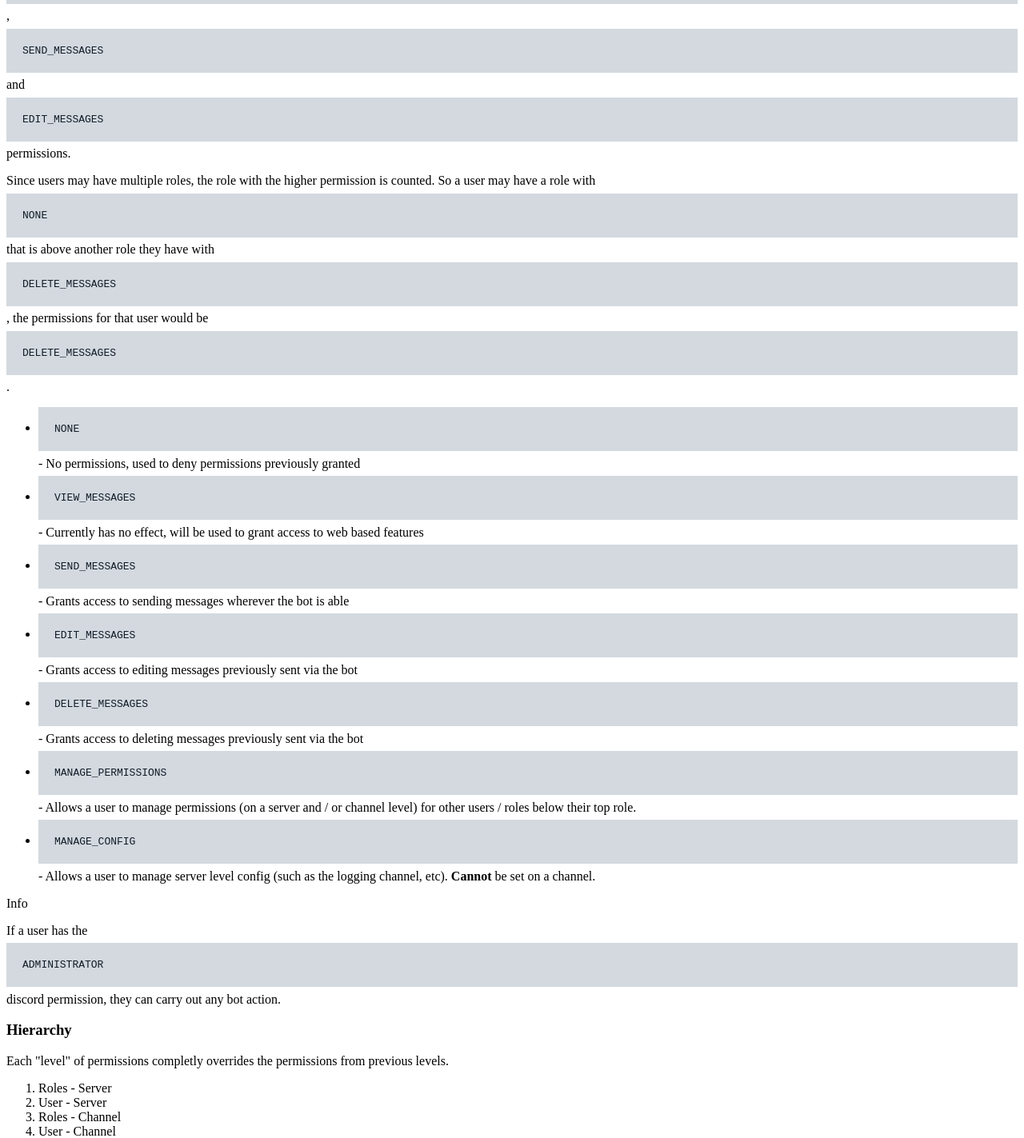
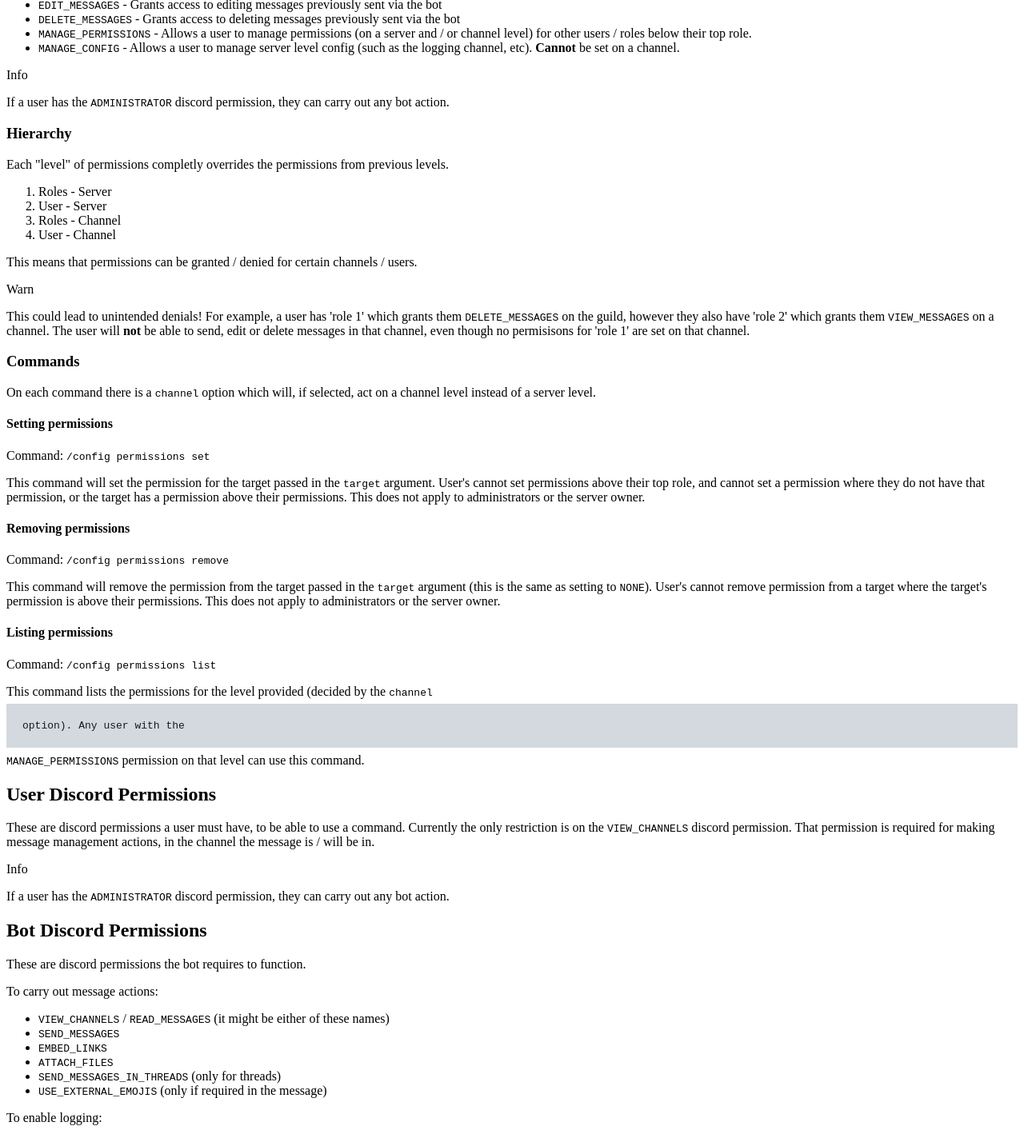
Before and after one commit to message-manager-discord/site, a Next.js app: page /docs/permissions in a window 1280 px wide. Shown: the part 500-1923 px from the top of the page at 80% size. Built offline with nearby package versions, Linux system fonts and the light colour scheme.

Commit message:
fix: issue with inline code block

```diff
--- a/components/mdx/code.tsx
+++ b/components/mdx/code.tsx
@@ -30,11 +30,11 @@ export default function Code({
             style={{ ...style, padding: "20px" }}
           >
             {tokens.map((line, i) => (
-              <div key={i} {...getLineProps({ line, key: i })}>
+              <span key={i} {...getLineProps({ line, key: i })}>
                 {line.map((token, key) => (
                   <span key={key} {...getTokenProps({ token, key })} />
                 ))}
-              </div>
+              </span>
             ))}
           </pre>
         )}
--- a/pages/_app.tsx
+++ b/pages/_app.tsx
@@ -51,6 +51,8 @@ const MyApp = ({ Component, pageProps }: CustomAppProps) => {
   if (
     Component.isMDXComponent ||
     router.pathname === "/privacy" || // next-mdx-remote doesn't have isMDXComponent
+    router.pathname === "/typography" ||
+    router.pathname === "/terms" ||
     isDoc
   ) {
     let smallPadding = "";
--- a/pages/docs/permissions.mdx
+++ b/pages/docs/permissions.mdx
@@ -1,4 +1,5 @@
 import Hint from "../../components/Hint";
+import InlineCode from "../../components/mdx/inlineCode";
 
 # Permissions
 
@@ -13,22 +14,29 @@ These permissions can be set at a global level, or a per channel level.
 ### The Permissions
 
 An entity (user or role) can only be assigned a single permission, individula permissions grant access to permissions before.
-For example a user with the `EDIT_MESSAGES` permisison effectivity has the `VIEW_MESSAGES`, `SEND_MESSAGES` and `EDIT_MESSAGES` permissions.
+For example a user with the <InlineCode>EDIT_MESSAGES</InlineCode> permisison effectivity has the <InlineCode>VIEW_MESSAGES</InlineCode>, <InlineCode>SEND_MESSAGES</InlineCode> and <InlineCode>EDIT_MESSAGES</InlineCode> permissions.
 
 Since users may have multiple roles, the role with the higher permission is counted.
-So a user may have a role with `NONE` that is above another role they have with `DELETE_MESSAGES`, the permissions for that user would be `DELETE_MESSAGES`.
+So a user may have a role with <InlineCode>NONE</InlineCode> that is above another role they have with <InlineCode>DELETE_MESSAGES</InlineCode>, the permissions for that user would be <InlineCode>DELETE_MESSAGES</InlineCode>.
 
-- `NONE` - No permissions, used to deny permissions previously granted
-- `VIEW_MESSAGES` - Currently has no effect, will be used to grant access to web based features
-- `SEND_MESSAGES` - Grants access to sending messages wherever the bot is able
-- `EDIT_MESSAGES` - Grants access to editing messages previously sent via the bot
-- `DELETE_MESSAGES` - Grants access to deleting messages previously sent via the bot
-- `MANAGE_PERMISSIONS` - Allows a user to manage permissions (on a server and / or channel level) for other users / roles below their top role.
-- `MANAGE_CONFIG` - Allows a user to manage server level config (such as the logging channel, etc). **Cannot** be set on a channel.
+- <InlineCode>NONE</InlineCode> - No permissions, used to deny permissions previously
+  granted
+- <InlineCode>VIEW_MESSAGES</InlineCode> - Currently has no effect, will be used
+  to grant access to web based features
+- <InlineCode>SEND_MESSAGES</InlineCode> - Grants access to sending messages wherever
+  the bot is able
+- <InlineCode>EDIT_MESSAGES</InlineCode> - Grants access to editing messages previously
+  sent via the bot
+- <InlineCode>DELETE_MESSAGES</InlineCode> - Grants access to deleting messages previously
+  sent via the bot
+- <InlineCode>MANAGE_PERMISSIONS</InlineCode> - Allows a user to manage permissions
+  (on a server and / or channel level) for other users / roles below their top role.
+- <InlineCode>MANAGE_CONFIG</InlineCode> - Allows a user to manage server level config
+  (such as the logging channel, etc). **Cannot** be set on a channel.
 
 <Hint type="info">
-  If a user has the `ADMINISTRATOR` discord permission, they can carry out any
-  bot action.
+  If a user has the <InlineCode>ADMINISTRATOR</InlineCode> discord permission,
+  they can carry out any bot action.
 </Hint>
 
 ### Hierarchy
@@ -44,47 +52,47 @@ This means that permissions can be granted / denied for certain channels / users
 
 <Hint type="warn">
   This could lead to unintended denials! For example, a user has 'role 1' which
-  grants them `DELETE_MESSAGES` on the guild, however they also have 'role 2'
-  which grants them `VIEW_MESSAGES` on a channel. The user will **not** be able
-  to send, edit or delete messages in that channel, even though no permisisons
-  for 'role 1' are set on that channel.
+  grants them <InlineCode>DELETE_MESSAGES</InlineCode> on the guild, however
+  they also have 'role 2' which grants them
+  <InlineCode>VIEW_MESSAGES</InlineCode> on a channel. The user will **not** be able
+  to send, edit or delete messages in that channel, even though no permisisons for
+  'role 1' are set on that channel.
 </Hint>
 
 ### Commands
 
-On each command there is a `channel` option which will, if selected, act on a channel level instead of a server level.
+On each command there is a <InlineCode>channel</InlineCode> option which will, if selected, act on a channel level instead of a server level.
 
 #### Setting permissions
 
-Command: `/config permissions set`
+Command: <InlineCode>/config permissions set</InlineCode>
 
-This command will set the permission for the target passed in the `target` argument.
+This command will set the permission for the target passed in the <InlineCode>target</InlineCode> argument.
 User's cannot set permissions above their top role, and cannot set a permission where they do not have that permission, or the target has a permission above their permissions.
 This does not apply to administrators or the server owner.
 
 #### Removing permissions
 
-Command: `/config permissions remove`
+Command: <InlineCode>/config permissions remove</InlineCode>
 
-This command will remove the permission from the target passed in the `target` argument (this is the same as setting to `NONE`).
+This command will remove the permission from the target passed in the <InlineCode>target</InlineCode> argument (this is the same as setting to <InlineCode>NONE</InlineCode>).
 User's cannot remove permission from a target where the target's permission is above their permissions.
 This does not apply to administrators or the server owner.
 
 #### Listing permissions
 
-Command: `/config permissions list`
+Command: <InlineCode>/config permissions list</InlineCode>
 
-This command lists the permissions for the level provided (decided by the `channel` option).
-Any user with the `MANAGE_PERMISSIONS` permission on that level can use this command.
+This command lists the permissions for the level provided (decided by the <InlineCode>channel`option). Any user with the`MANAGE_PERMISSIONS</InlineCode> permission on that level can use this command.
 
 ## User Discord Permissions
 
-These are discord permissions a user must have, to be able to use a command. Currently the only restriction is on the `VIEW_CHANNELS` discord permission.
+These are discord permissions a user must have, to be able to use a command. Currently the only restriction is on the <InlineCode>VIEW_CHANNELS</InlineCode> discord permission.
 That permission is required for making message management actions, in the channel the message is / will be in.
 
 <Hint type="info">
-  If a user has the `ADMINISTRATOR` discord permission, they can carry out any
-  bot action.
+  If a user has the <InlineCode>ADMINISTRATOR</InlineCode> discord permission,
+  they can carry out any bot action.
 </Hint>
 
 ## Bot Discord Permissions
@@ -93,13 +101,17 @@ These are discord permissions the bot requires to function.
 
 To carry out message actions:
 
-- `VIEW_CHANNELS` / `READ_MESSAGES` (it might be either of these names)
-- `SEND_MESSAGES`
-- `EMBED_LINKS`
-- `ATTACH_FILES`
-- `SEND_MESSAGES_IN_THREADS` (only for threads)
-- `USE_EXTERNAL_EMOJIS` (only if required in the message)
+{/* prettier-ignore*/}
+{/* This is becuase prettier will shortern the links (over multiple lines) in the list, which breaks the list */}
+
+
+- <InlineCode>VIEW_CHANNELS</InlineCode> / <InlineCode>READ_MESSAGES</InlineCode> (it might be either of these names)
+- <InlineCode>SEND_MESSAGES</InlineCode>
+- <InlineCode>EMBED_LINKS</InlineCode>
+- <InlineCode>ATTACH_FILES</InlineCode>
+- <InlineCode>SEND_MESSAGES_IN_THREADS</InlineCode> (only for threads)
+- <InlineCode>USE_EXTERNAL_EMOJIS</InlineCode> (only if required in the message)
 
 To enable logging:
 
-- `MANAGE_WEBHOOKS` (on the logging channel)
+- <InlineCode>MANAGE_WEBHOOKS</InlineCode> (on the logging channel)
--- a/pages/privacy.mdx
+++ b/pages/privacy.mdx
@@ -1,3 +1,5 @@
+import InlineCode from "../components/mdx/inlineCode";
+
 # Privacy Policy
 
 Message Manager provides a service through the Website (the "Site"), and the Discord Bot (the "Bot"), collectivity (the 'Service'). These services are provided to you by the Message Manager Dev Team ('we' or 'us') for users ('you').
@@ -68,7 +70,7 @@ Other than Discord, users of the Service and developers of the Service your data
 If you have a concern you can contact us a few ways.
 You can:
 
-- Join the discord [server](https://discord.gg/xFZu29t) and contact me at `Another Cat#4247`
+- Join the discord [server](https://discord.gg/xFZu29t) and contact me at <InlineCode>Another Cat#4247</InlineCode>
 - Emailing [messagemanagerdiscord@gmail.com](mailto:messagemanagerdiscord@gmail.com)
 
 ## How to get your data removed
--- a/pages/terms.mdx
+++ b/pages/terms.mdx
@@ -1,3 +1,5 @@
+import InlineCode from "../components/mdx/inlineCode";
+
 # Terms Of Use
 
 ## Agreement to Terms
@@ -114,7 +116,7 @@ We and yourself irrevocably consent that the courts of New Zealand shall have ex
 
 You can:
 
-- Join the discord [server](https://discord.gg/xFZu29t) and contact me at `Another Cat#4247`
+- Join the discord [server](https://discord.gg/xFZu29t) and contact me at <InlineCode>Another Cat#4247</InlineCode>
 - Emailing [messagemanagerdiscord@gmail.com](mailto:messagemanagerdiscord@gmail.com)
 
 ## Changes to the Terms
```
Also changed, not shown: pages/docs/message-management.mdx (+8 -7 lines), pages/typography.mdx (+4 -2 lines).
